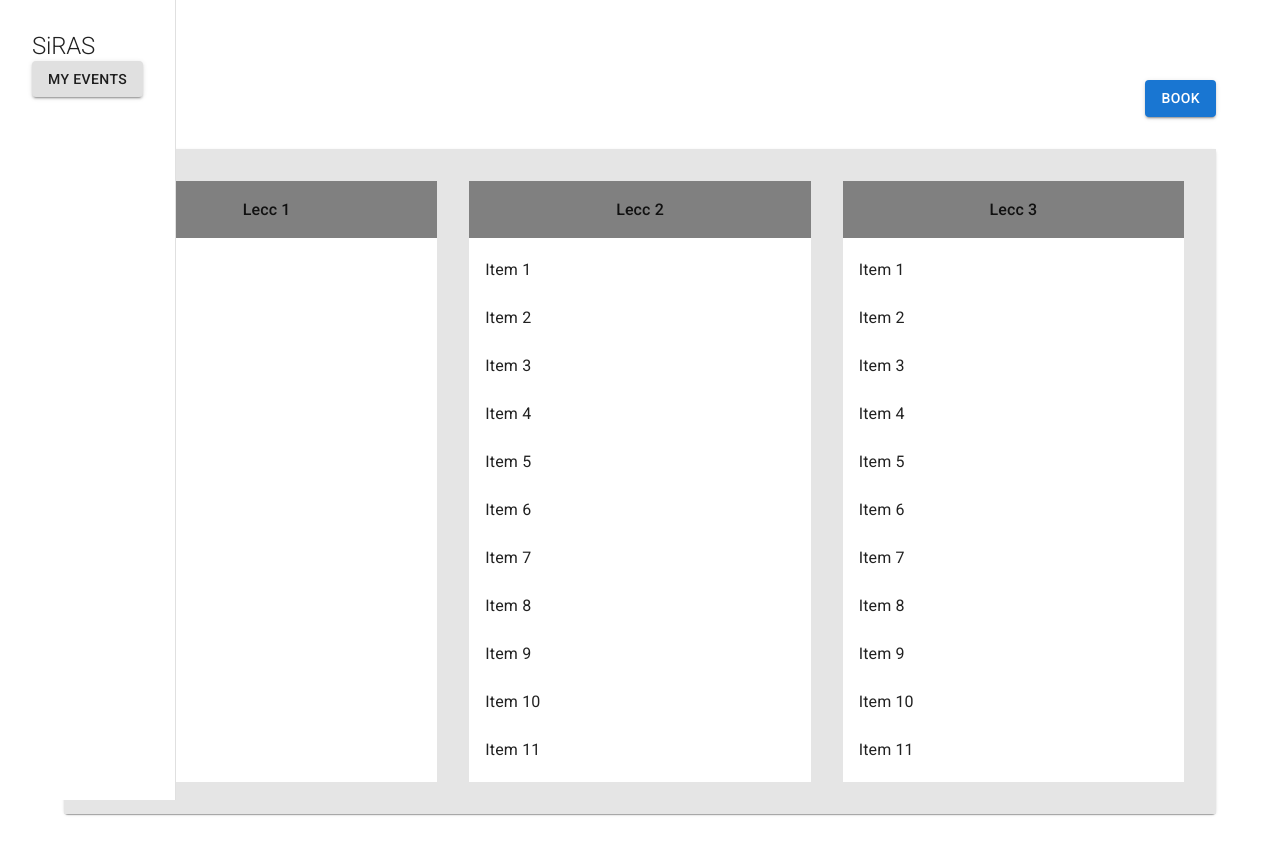
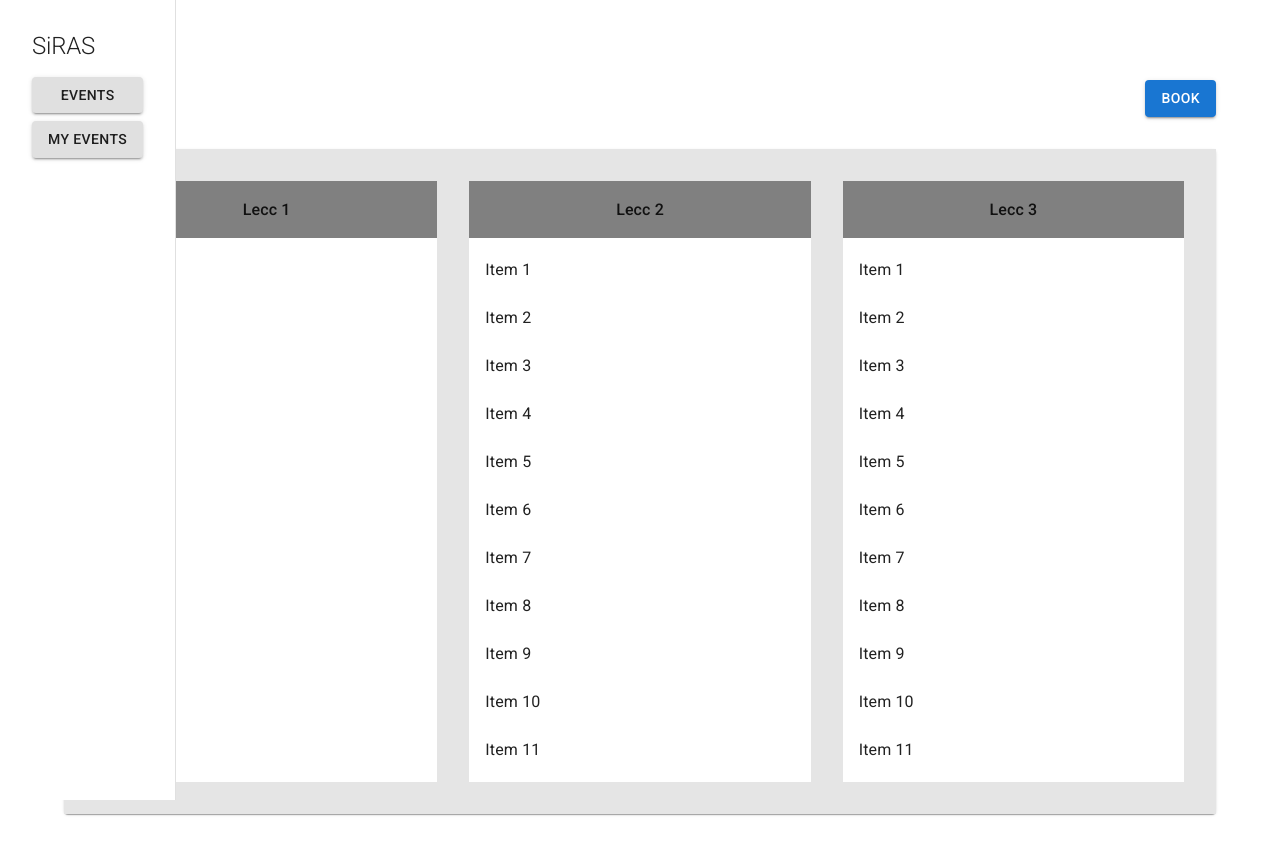
Before and after one commit to byelde/Leccs-System, a React (Vite) app in the folder client/: page / in a window 1280 px wide. Shown: the top 854 px of the page. Built offline with nearby package versions, Linux system fonts and the light colour scheme.

Commit message:
✨ feat: navigate from homepage to events and my events pages

```diff
--- a/client/src/app/pages/consult-events-page/ConsultEvents.tsx
+++ b/client/src/app/pages/consult-events-page/ConsultEvents.tsx
@@ -14,14 +14,14 @@ import NavigateNextIcon from '@mui/icons-material/NavigateNext';
 
 export const ConsultEventsPage = () => {
 
-  const DEFAULT_DATE:Dayjs = useMemo(()=>{
-    return dayjs()
-  },[])
   const [date, setDate] = useState<Dayjs>(dayjs())
   const [lecc, setLecc] = useState<string>("Lecc 1")
   const returnWeekButton = useRef<HTMLButtonElement>(null)
   const forwardWeekButton = useRef<HTMLButtonElement>(null)
 
+  const DEFAULT_DATE:Dayjs = useMemo(()=>{
+    return dayjs()
+  },[])
 
   const handleReturnWeek = useCallback(()=>{
     if (date.subtract(1,"week").isAfter(DEFAULT_DATE)) setDate(date.subtract(1,"week"));
--- a/client/src/app/pages/homepage/Homepage.tsx
+++ b/client/src/app/pages/homepage/Homepage.tsx
@@ -1,11 +1,29 @@
-import { Box, Container} from "@mui/material";
-import { BookButton, DisplayCard, RequisitionForm, Sidebar } from "./components";
-import { useCallback, useState } from "react";
+import { Button, Box, Container} from "@mui/material";
+import { DisplayCard, RequisitionForm, Sidebar } from "./components";
+import { useCallback, useContext, useEffect, useState } from "react";
+import { useNavigate } from "react-router-dom";
+import { LoggedUserDataContext } from "../../shared/contexts";
 
 
 export const Homepage = () => {
 
+  const loggedUserContext = useContext(LoggedUserDataContext)
+
+  useEffect(()=>{
+    console.log(loggedUserContext.name)
+  })
+
+  const navigate = useNavigate();
+
   const [isRequestFormOpen, setIsRequestFormOpen] = useState<boolean>(false)
+
+  const handleNavigateToEvents = () => {
+    navigate("events");
+  }
+
+  const handleNavigateToMyEvents = () => {
+    navigate("myevents");
+  }
 
   const openForm = useCallback(()=>{
     setIsRequestFormOpen(true)
@@ -18,9 +36,9 @@ export const Homepage = () => {
   return(
     <Container sx={{ display:"flex", flexDirection:"column", justifyItems:"left", padding:10}}>
 
-      <Sidebar/>
+      <Sidebar navigateToEvents={handleNavigateToEvents} navigateToMyEvents={handleNavigateToMyEvents}/>
       <Box sx={{display:"flex", flexDirection:"column", justifyContent:"right", gap:4}}>
-        <BookButton action={openForm}/>
+      <Button variant="contained" sx={{alignSelf:"end"}} onClick={openForm}>Book</Button>
         <DisplayCard/>
         <RequisitionForm isOpen={isRequestFormOpen} setIsOpen={setIsRequestFormOpen} action={sendRequest}/>
       </Box>
--- a/client/src/app/pages/homepage/components/Sidebar.tsx
+++ b/client/src/app/pages/homepage/components/Sidebar.tsx
@@ -1,18 +1,29 @@
 import { Box, Button, Drawer, Typography } from "@mui/material";
 
-export const Sidebar = () => {
+
+interface ISideBarProps {
+  navigateToEvents: () => void;
+  navigateToMyEvents: () => void;
+}
+
+export const Sidebar:React.FC<ISideBarProps> = (props) => {
   return(
     <Drawer variant="permanent" anchor="left">
-      <Box sx={{padding:4, height:"100%"}}>
+      <Box sx={{padding:4, height:"100%", display:"flex", flexDirection:"column", gap:2}}>
           <Box>
             <Typography component={"h1"} variant="h2" sx={{textAlign:"left", fontSize:24}}>
               SiRAS
             </Typography>
           </Box>
+          <Box sx={{ display:"flex", flexDirection:"column", gap:1}}>
+            <Button onClick={props.navigateToEvents} variant="contained" color="inherit">
+              Events
+            </Button>
 
-          <Button variant="contained" color="inherit">
-            My events
-          </Button>
+            <Button onClick={props.navigateToMyEvents} variant="contained" color="inherit">
+              My events
+            </Button>
+          </Box>
       </Box>
     </Drawer>
   )
```
